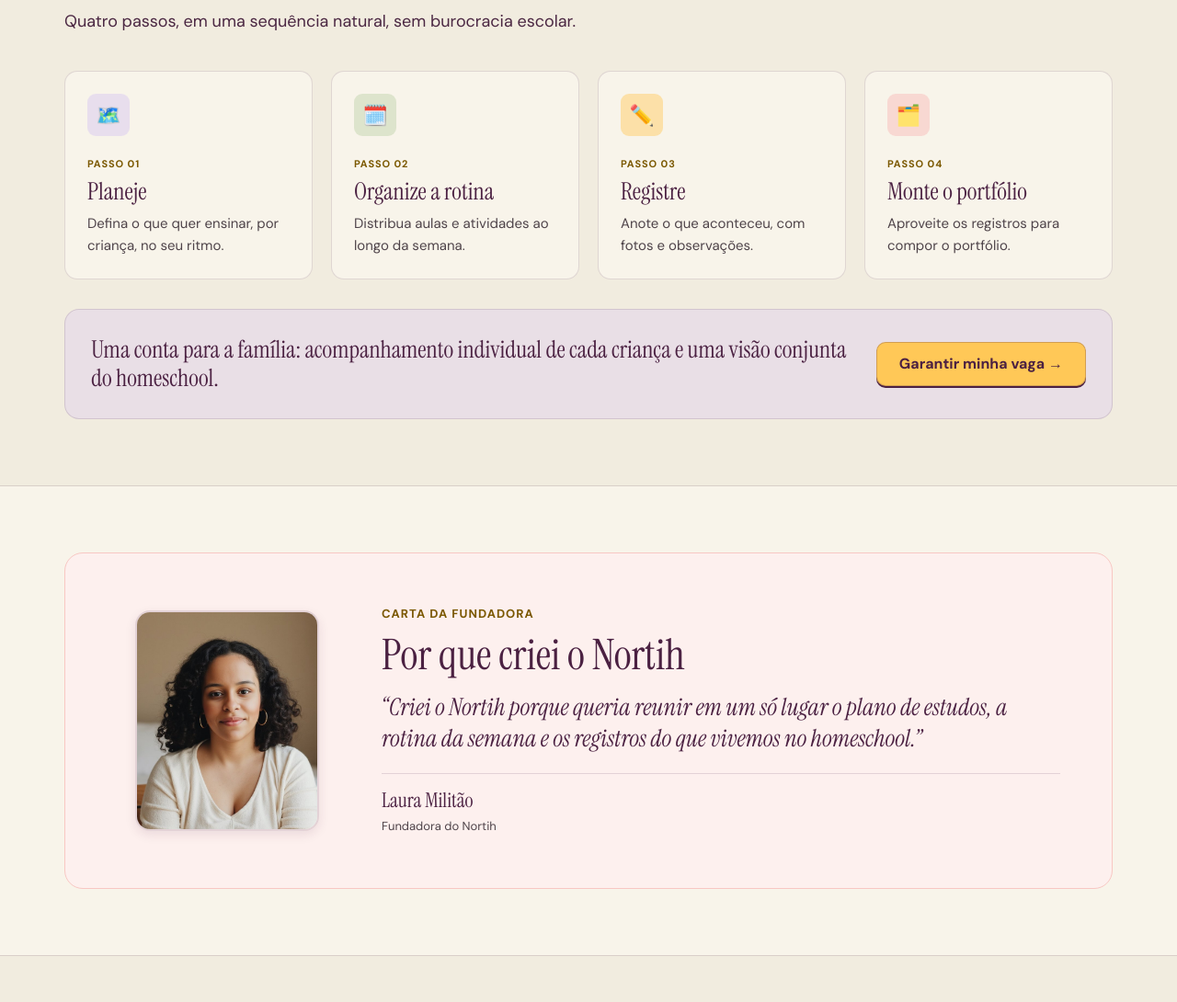
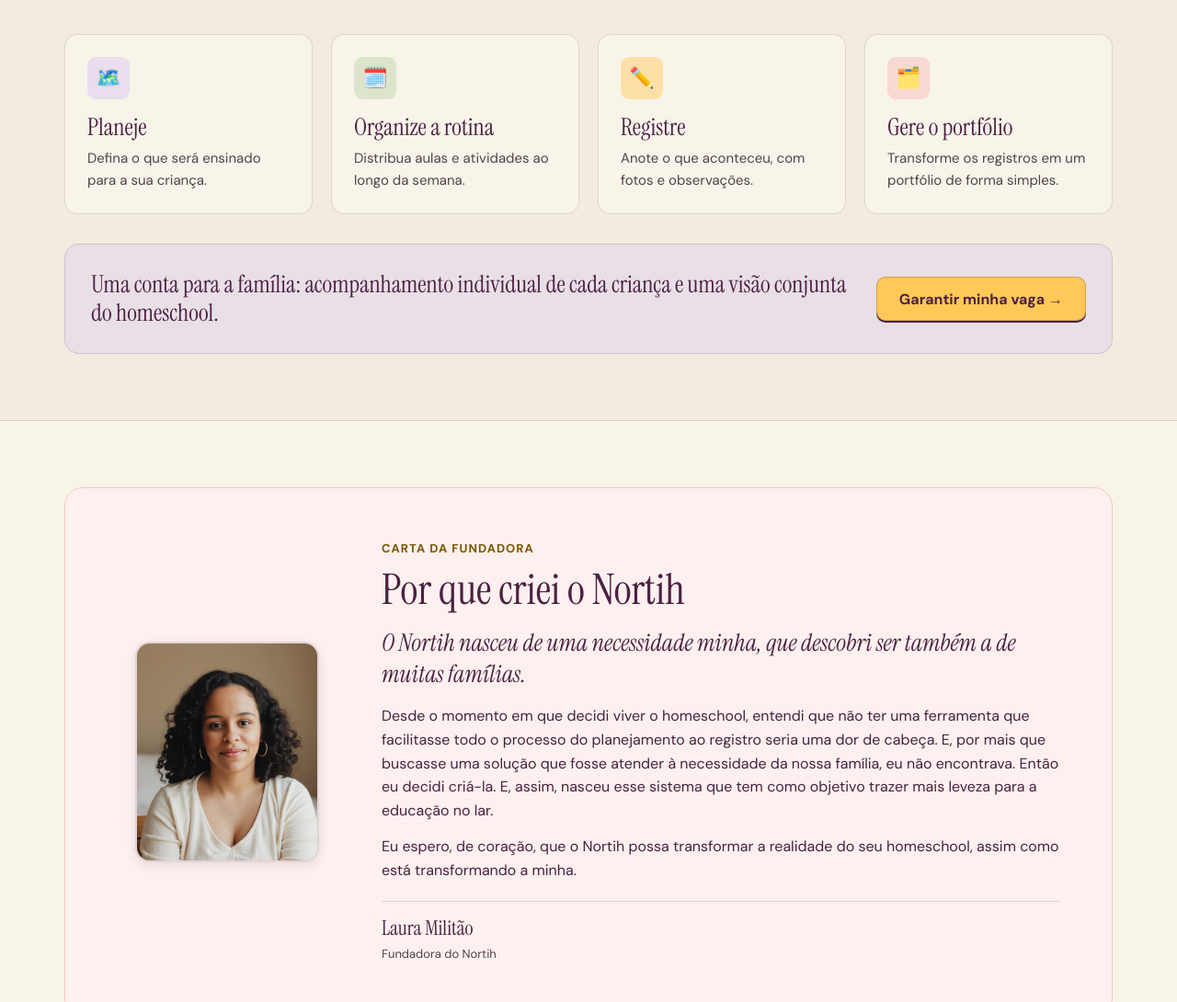
Before and after one commit to lauramilitaohs/Nortih, a plain HTML site: page index.html in a window 1280 px wide. Shown: the part 984-2074 px from the top of the page at 92% size. Drawn offline with Linux system fonts and the light colour scheme.

Commit message:
Atualiza textos do hero, passos e carta da fundadora
Co-Authored-By: Claude Sonnet 5.5 <noreply@anthropic.com>
Claude-Session: https://claude.ai/code/session_018sZp4TyuAFu4h2WTHhJecZ

```diff
--- a/index.html
+++ b/index.html
@@ -89,6 +89,8 @@ section{padding:72px 0}
 @media(min-width:800px){.founder .grid{grid-template-columns:240px 1fr;gap:48px}}
 .avatar{width:200px;height:240px;object-fit:cover;object-position:center 30%;border-radius:16px;border:2px solid var(--line);box-shadow:0 4px 12px rgba(75,33,66,.1);display:block;margin:auto}
 blockquote.big{font:italic 26px/1.3 var(--serif);color:var(--aubergine);margin:16px 0}
+.letter p{margin-bottom:14px;color:rgba(51,11,44,.9)}
+.letter p.big{font:italic 26px/1.3 var(--serif);color:var(--aubergine);margin:16px 0}
 .sig{border-top:1px solid var(--line);padding-top:14px;margin-top:20px}
 .sig b{font:22px var(--serif);color:var(--aubergine);display:block;font-weight:400}
 .sig span{font-size:13px;color:var(--muted)}
@@ -132,8 +134,8 @@ footer .wrap{display:flex;flex-wrap:wrap;justify-content:space-between;gap:12px;
 <section class="hero"><div class="wrap grid two">
   <div>
     <span class="badge"><i></i>Lista de espera aberta · Pré-lançamento 2026</span>
-    <h1>Planeje seu homeschool. <em>Acompanhe o que acontece</em> ao longo do ano.</h1>
-    <p class="lead">O Nortih ajuda famílias que educam em casa a planejar o que ensinar, organizar a rotina e acompanhar o que foi feito — com registros que podem compor o portfólio.</p>
+    <h1>Planeje seu homeschool e <em>acompanhe o que acontece</em> ao longo do ano.</h1>
+    <p class="lead">O Nortih ajuda famílias que educam em casa a planejar o que ensinar, organizar a rotina, acompanhar o que foi feito e transformar seus registros em portfólio.</p>
     <div class="cta-row">
       <a class="btn" href="#lista-de-espera">Entrar na lista de espera ↓</a>
       <span class="note">Receba as novidades do pré-lançamento em primeira mão.</span>
@@ -166,12 +168,11 @@ footer .wrap{display:flex;flex-wrap:wrap;justify-content:space-between;gap:12px;
 <section class="alt" id="como-funciona"><div class="wrap">
   <span class="eyebrow">Como funciona</span>
   <h2>Do planejamento ao portfólio</h2>
-  <p class="lead">Quatro passos, em uma sequência natural, sem burocracia escolar.</p>
   <ol class="steps">
-    <li class="step"><div class="ico" style="background:rgba(217,201,242,.5)">🗺️</div><small>Passo 01</small><h3>Planeje</h3><p>Defina o que quer ensinar, por criança, no seu ritmo.</p></li>
-    <li class="step"><div class="ico" style="background:rgba(201,215,180,.55)">🗓️</div><small>Passo 02</small><h3>Organize a rotina</h3><p>Distribua aulas e atividades ao longo da semana.</p></li>
-    <li class="step"><div class="ico" style="background:rgba(255,200,87,.45)">✏️</div><small>Passo 03</small><h3>Registre</h3><p>Anote o que aconteceu, com fotos e observações.</p></li>
-    <li class="step"><div class="ico" style="background:rgba(248,199,195,.6)">🗂️</div><small>Passo 04</small><h3>Monte o portfólio</h3><p>Aproveite os registros para compor o portfólio.</p></li>
+    <li class="step"><div class="ico" style="background:rgba(217,201,242,.5)">🗺️</div><h3>Planeje</h3><p>Defina o que será ensinado para a sua criança.</p></li>
+    <li class="step"><div class="ico" style="background:rgba(201,215,180,.55)">🗓️</div><h3>Organize a rotina</h3><p>Distribua aulas e atividades ao longo da semana.</p></li>
+    <li class="step"><div class="ico" style="background:rgba(255,200,87,.45)">✏️</div><h3>Registre</h3><p>Anote o que aconteceu, com fotos e observações.</p></li>
+    <li class="step"><div class="ico" style="background:rgba(248,199,195,.6)">🗂️</div><h3>Gere o portfólio</h3><p>Transforme os registros em um portfólio de forma simples.</p></li>
   </ol>
   <div class="family">
     <div><p class="q">Uma conta para a família: acompanhamento individual de cada criança e uma visão conjunta do homeschool.</p></div>
@@ -185,7 +186,11 @@ footer .wrap{display:flex;flex-wrap:wrap;justify-content:space-between;gap:12px;
     <div>
       <span class="eyebrow">Carta da fundadora</span>
       <h2>Por que criei o Nortih</h2>
-      <blockquote class="big">“Criei o Nortih porque queria reunir em um só lugar o plano de estudos, a rotina da semana e os registros do que vivemos no homeschool.”</blockquote>
+      <div class="letter">
+        <p class="big">O Nortih nasceu de uma necessidade minha, que descobri ser também a de muitas famílias.</p>
+        <p>Desde o momento em que decidi viver o homeschool, entendi que não ter uma ferramenta que facilitasse todo o processo do planejamento ao registro seria uma dor de cabeça. E, por mais que buscasse uma solução que fosse atender à necessidade da nossa família, eu não encontrava. Então eu decidi criá-la. E, assim, nasceu esse sistema que tem como objetivo trazer mais leveza para a educação no lar.</p>
+        <p>Eu espero, de coração, que o Nortih possa transformar a realidade do seu homeschool, assim como está transformando a minha.</p>
+      </div>
       <div class="sig"><b>Laura Militão</b><span>Fundadora do Nortih</span></div>
     </div>
   </div>
```
